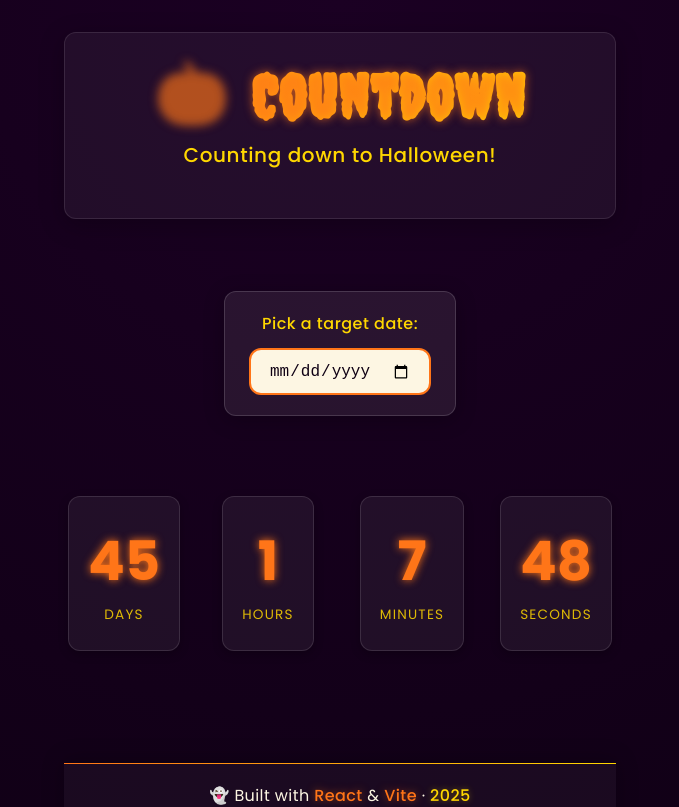
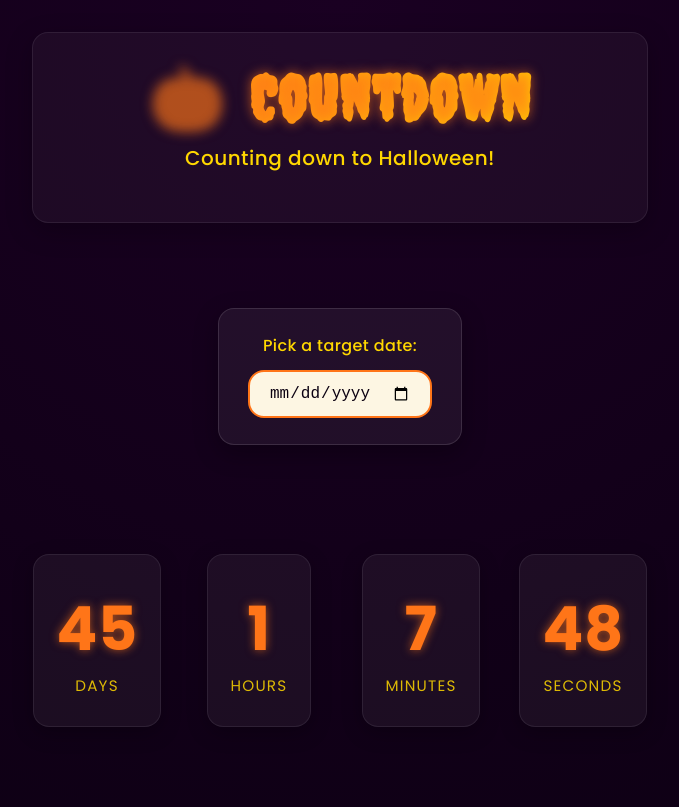
Before and after one commit to mcckyle/the-countdown, a React (Vite) app: page / in a window 1280 px wide. Shown: the top 807 px of the page, without its empty margins (300-979 px from the left). Built offline with nearby package versions, Linux system fonts and the light colour scheme.

Commit message:
Update some component styles.

```diff
--- a/index.html
+++ b/index.html
@@ -11,10 +11,10 @@
       rel="stylesheet"
     />
 
-    <title>Halloween Countdown 🎃</title>
+    <title>🎃 Halloween Countdown</title>
     <meta
       name="description"
-      content="A spooky, modern countdown timer built with React and Vite."
+      content="A simple, modern, and spooky countdown built with React and Vite."
     />
   </head>
   <body>
--- a/src/App.css
+++ b/src/App.css
@@ -6,16 +6,15 @@
     display: flex;
     flex-direction: column;
     min-height: 100vh;
-
     max-width: 960px;
     margin: 0 auto;
     padding: 2rem 1.5rem;
-    gap: 2rem;
+    gap: 2.5rem;
 
     animation: fadeIn 1s ease both;
 }
 
-/* Main Area Styles. */
+/* Main Section Styles. */
 .main-content
 {
     flex: 1;
@@ -26,7 +25,7 @@
     width: 100%;
 }
 
-/* Date Picker Styles. */
+/* Date Picker Card Styles. */
 .date-picker
 {
     display: flex;
@@ -34,35 +33,36 @@
     align-items: center;
     gap: 0.75rem;
 
-    background: rgba(255, 255, 255, 0.08);
-    padding: 1.25rem 1.5rem;
+    background: rgba(255, 255, 255, 0.06);
+    padding: 1.6rem 1.8rem;
     border-radius: var(--radius);
-    border: 1px solid rgba(255, 255, 255, 0.15);
-    backdrop-filter: blur(10px);
-    box-shadow: 0 4px 20px rgba(0, 0, 0, 0.25);
+    border: 1px solid rgba(255, 255, 255, 0.12);
+    backdrop-filter: blur(12px);
+    box-shadow: 0 8px 24px rgba(0, 0, 0, 0.3);
 
-    transition: box-shadow var(--transition), transform var(--transition);
+    transition: transform var(--transition), box-shadow var(--transition);
     animation: fadeInUp 1s ease both 0.15s;
 }
 
 .date-picker:hover
 {
-    box-shadow: 0 8px 24px rgba(255, 117, 24, 0.3);
-    transform: translateY(-3px);
+    transform: translateY(-4px);
+    box-shadow: 0 10px 30px rgba(255, 117, 24, 0.35);
 }
 
+/* Label Styles. */
 .date-label
 {
     font-size: 1rem;
     font-weight: 500;
     color: var(--color-highlight);
-    letter-spacing: 0.5px;
+    letter-spacing: 0.4px;
 }
 
 /* Custom Date Input Styles. */
 .date-input
 {
-    padding: 0.7rem 1.1rem;
+    padding: 0.75rem 1.2rem;
     border: 2px solid var(--color-accent);
     border-radius: var(--radius);
     font-size: 1rem;
@@ -87,7 +87,7 @@
 {
     outline: none;
     border-color: var(--color-secondary);
-    box-shadow: 0 0 6px var(--color-secondary);
+    box-shadow: 0 0 10px var(--color-secondary);
 }
 
 @media (max-width: 480px)
@@ -95,7 +95,7 @@
     .date-picker
     {
         width: 90%;
-        padding: 1rem;
+        padding: 1.25rem;
     }
 
     .date-label
--- a/src/components/Countdown/Countdown.css
+++ b/src/components/Countdown/Countdown.css
@@ -4,12 +4,13 @@
 .countdown
 {
     display: grid;
-    grid-template-columns: repeat(auto-fit, minmax(120px, 1fr));
-    gap: 1.5rem;
-    margin: 2rem auto;
+    grid-template-columns: repeat(auto-fit, minmax(130px, 1fr));
+    gap: 2rem;
+    margin: 2.8rem auto;
     width: 100%;
-    max-width: 700px;
+    max-width: 720px;
     justify-items: center;
+    padding: 1rem 0;
 
     animation: fadeIn 1s ease both;
 }
@@ -17,40 +18,40 @@
 /* Time Box Styles. */
 .time-box
 {
-    background: rgba(255, 255, 255, 0.06);
-    padding: 1.5rem 1.2rem;
+    background: rgba(255, 255, 255, 0.05);
+    border: 1px solid rgba(255, 255, 255, 0.08);
     border-radius: var(--radius);
-    border: 1px solid rgba(255, 255, 255, 0.12);
     text-align: center;
-    backdrop-filter: blur(8px);
-
-    box-shadow: 0 3px 10px rgba(0, 0, 0, 0.25);
+    padding: 1.75rem 1.4rem;
+    backdrop-filter: blur(12px);
+    box-shadow: 0 6px 20px rgba(0, 0, 0, 0.25);
 
     transition: transform var(--transition), box-shadow var(--transition);
 }
 
 .time-box:hover
 {
-    transform: translateY(-4px) scale(1.02);
-    box-shadow: 0 6px 16px rgba(255, 117, 24, 0.4);
+    transform: translateY(-5px);
+    box-shadow: 0 10px 30px rgba(255, 117, 24, 0.35);
 }
 
 /* Time Value Styles. */
 .time-value
 {
     display: block;
-    font-size: clamp(2.4rem, 5vw, 3.4rem);
+    font-size: clamp(2.7rem, 5.5vw, 3.8rem);
     font-weight: 700;
     color: var(--color-accent);
+    letter-spacing: 0.5px;
 
-    text-shadow: 0 0 8px var(--color-accent);
+    text-shadow: 0 0 10px rgba(255, 117, 24, 0.65);
 }
 
 /* Time Label Styles. */
 .time-label
 {
-    margin-top: 0.4rem;
-    font-size: 0.85rem;
+    margin-top: 0.65rem;
+    font-size: 0.95rem;
     text-transform: uppercase;
     letter-spacing: 1.2px;
     color: var(--color-highlight);
@@ -63,15 +64,22 @@
     display: flex;
     justify-content: center;
     align-items: center;
-    min-height: 180px;
+    min-height: 200px;
+    background: rgba(255, 255, 255, 0.04);
+    border-radius: var(--radius);
+    border: 1px solid rgba(255, 255, 255, 0.08);
+    backdrop-filter: blur(12px);
+    box-shadow: 0 6px 24px rgba(0, 0, 0, 0.25);
 }
 
 .past-message
 {
-    font-size: clamp(1.2rem, 2vw, 1.5rem);
+    font-size: clamp(1.3rem, 2vw, 1.6rem);
     font-weight: 600;
     color: var(--color-highlight);
 
-    text-shadow: 0 0 5px var(--color-accent),
-                 0 0 10px var(--color-secondary);
+    text-shadow: 0 0 10px rgba(255, 215, 0, 0.6),
+                 0 0 14px rgba(255, 117, 24, 0.5);
+
+    animation: fadeIn 0.9s ease both;
 }
--- a/src/components/Countdown/Countdown.jsx
+++ b/src/components/Countdown/Countdown.jsx
@@ -1,6 +1,6 @@
 //Filename: Countdown.jsx
 //Author: Kyle McColgan
-//Date: 21 September 2025
+//Date: 7 October 2025
 //Description: This file contains the parent component for the Countdown React project.
 
 import { useEffect, useState } from "react";
--- a/src/components/Footer/Footer.css
+++ b/src/components/Footer/Footer.css
@@ -7,6 +7,7 @@
     padding: 1.25rem 1rem;
     text-align: center;
 
+    background: rgba(255, 255, 255, 0.04);
     border-top: 1.5px solid transparent;
     border-image: linear-gradient(
         90deg,
@@ -15,18 +16,17 @@
     );
     border-image-slice: 1;
 
-    background: rgba(255, 255, 255, 0.04);
     backdrop-filter: blur(8px);
-    box-shadow: 0 -2px 20px rgba(0, 0, 0, 0.25);
+    box-shadow: 0 -3px 16px rgba(0, 0, 0, 0.3);
 
+    transition: transform var(--transition), box-shadow var(--transition);
     animation: fadeIn 0.9s ease both;
-    transition: box-shadow var(--transition), transform var(--transition);
 }
 
 .footer:hover
 {
-    box-shadow: 0 -4px 24px rgba(255, 117, 24, 0.25);
-    transform: translateY(-1px);
+    transform: translateY(-2px);
+    box-shadow: 0 -4px 20px rgba(255, 117, 24, 0.25);
 }
 
 /* Footer Text Styles. */
@@ -47,7 +47,7 @@
 {
     color: var(--color-accent);
     font-weight: 500;
-    text-shadow: 0 0 8px rgba(255, 117, 24, 0.5);
+    text-shadow: 0 0 8px rgba(255, 117, 24, 0.45);
 
     transition: color var(--transition), text-shadow var(--transition);
 }
@@ -55,7 +55,7 @@
 .footer-text .highlight:hover
 {
     color: var(--color-highlight);
-    text-shadow: 0 0 12px rgba(255, 215, 0, 0.6);
+    text-shadow: 0 0 10px rgba(255, 215, 0, 0.5);
 }
 
 .footer-text .year
--- a/src/components/Header/Header.css
+++ b/src/components/Header/Header.css
@@ -4,14 +4,14 @@
 .header
 {
     text-align: center;
-    margin-bottom: 2.5rem;
-    padding: 1.75rem 1.25rem;
+    margin-bottom: 2.8rem;
+    padding: 1.8rem 1.25rem;
 
-    background: rgba(255, 255, 255, 0.05);
+    background: rgba(255, 255, 255, 0.04);
+    border: 1px solid rgba(255, 255, 255, 0.08);
     border-radius: var(--radius);
-    border: 1px solid rgba(255, 255, 255, 0.1);
-    backdrop-filter: blur(10px);
-    box-shadow: 0 6px 24px rgba(0, 0, 0, 0.25);
+    backdrop-filter: blur(12px);
+    box-shadow: 0 8px 26px rgba(0, 0, 0, 0.25);
 
     animation: fadeIn 0.8s ease both;
     transition: transform var(--transition), box-shadow var(--transition);
@@ -19,33 +19,32 @@
 
 .header:hover
 {
-    transform: translateY(-2px);
-    box-shadow: 0 8px 28px rgba(255, 117, 0, 0.25);
+    transform: translateY(-3px);
+    box-shadow: 0 10px 30px rgba(255, 117, 24, 0.25);
 }
 
 /* Header Title Styles. */
 .header-title
 {
     font-family: "Creepster", cursive;
-    font-size: clamp(2.6rem, 6vw, 3.8rem);
-    color: var(--color-accent);
+    font-size: clamp(2.8rem, 6vw, 3.9rem);
     margin-bottom: 0.4rem;
     letter-spacing: 1px;
-    position: relative;
 
-    text-shadow: 0 0 10px rgba(255, 117, 24, 0.65);
     background: linear-gradient(90deg, var(--color-accent), var(--color-highlight));
     -webkit-background-clip: text;
     -webkit-text-fill-color: transparent;
+
+    text-shadow: 0 0 12px rgba(255, 117, 24, 0.65);
 }
 
-/* Subtle Bounce Effect For The Emoji Styles. */
+/* Emoji Animation Styles. */
 .emoji
 {
     display: inline-block;
-    margin-right: 0.3rem;
+    margin-right: 0.4rem;
 
-    animation: float 2.4s ease-in-out infinite;
+    animation: float 2.8s ease-in-out infinite;
 }
 
 /* Header Subtitle Styles. */
@@ -53,8 +52,8 @@
 {
     font-size: clamp(1rem, 2vw, 1.25rem);
     color: var(--color-highlight);
-    opacity: 0.9;
-    letter-spacing: 0.6px;
+    opacity: 0.92;
+    letter-spacing: 0.5px;
     font-weight: 500;
 
     animation: fadeInUp 0.9s ease both 0.15s;
@@ -64,5 +63,5 @@
 @keyframes float
 {
     0%, 100% { transform: translateY(0); }
-    50% { transform: translateY(-6px); }
+    50% { transform: translateY(-5px); }
 }
--- a/src/index.css
+++ b/src/index.css
@@ -3,13 +3,13 @@
 /* Theme Variables. */
 :root
 {
-    --color-bg: #0f0014; /* Color: Midnight Background. */
-    --color-text: #fdf6e3; /* Color: Warm Light Text. */
+    --color-bg: #0b0011; /* Color: Deep Midnight. */
+    --color-text: #fdf6e3; /* Color: Warm Ivory Text. */
     --color-accent: #ff7518; /* Color: Pumpkin Orange. */
     --color-secondary: #7b2cbf; /* Color: Witch Purple. */
     --color-highlight: #ffd700; /* Color: Sunset Gold. */
 
-    --radius: 0.75rem;
+    --radius: 1rem;
     --transition: 0.3s ease-in-out;
 
     font-family: "Poppins", system-ui, sans-serif;
@@ -29,13 +29,14 @@
 body
 {
     min-height: 100vh;
-    background: radial-gradient(circle at top, #1b0023 0%, #0f0014 100%);
+    background: radial-gradient(circle at top, #1a0022 0%, #0b0011 100%);
     color: var(--color-text);
 
     display: flex;
     justify-content: center;
     align-items: center;
     text-align: center;
+    -webkit-font-smoothing: antialiased;
 
     transition: background var(--transition), color var(--transition);
 }
@@ -51,6 +52,7 @@ p
 {
     margin-bottom: 1em;
     font-size: 1.05rem;
+    opacity: 0.95;
 }
 
 /* Links Styles. */
@@ -74,7 +76,6 @@ button
     border: none;
     background: var(--color-accent);
     color: #fff;
-    font-family: inherit;
     font-weight: 600;
     cursor: pointer;
 
@@ -90,12 +91,12 @@ button:hover
 /* Shared Animations Styles. */
 @keyframes fadeIn
 {
-    from { opacity: 0; transform: translateY(8px); }
+    from { opacity: 0; transform: translateY(12px); }
     to { opacity: 1; transform: translateY(0); }
 }
 
 @keyframes fadeInUp
 {
-    from { opacity: 0; transform: translateY(12px); }
+    from { opacity: 0; transform: translateY(18px); }
     to { opacity: 1; transform: translateY(0); }
 }
```
